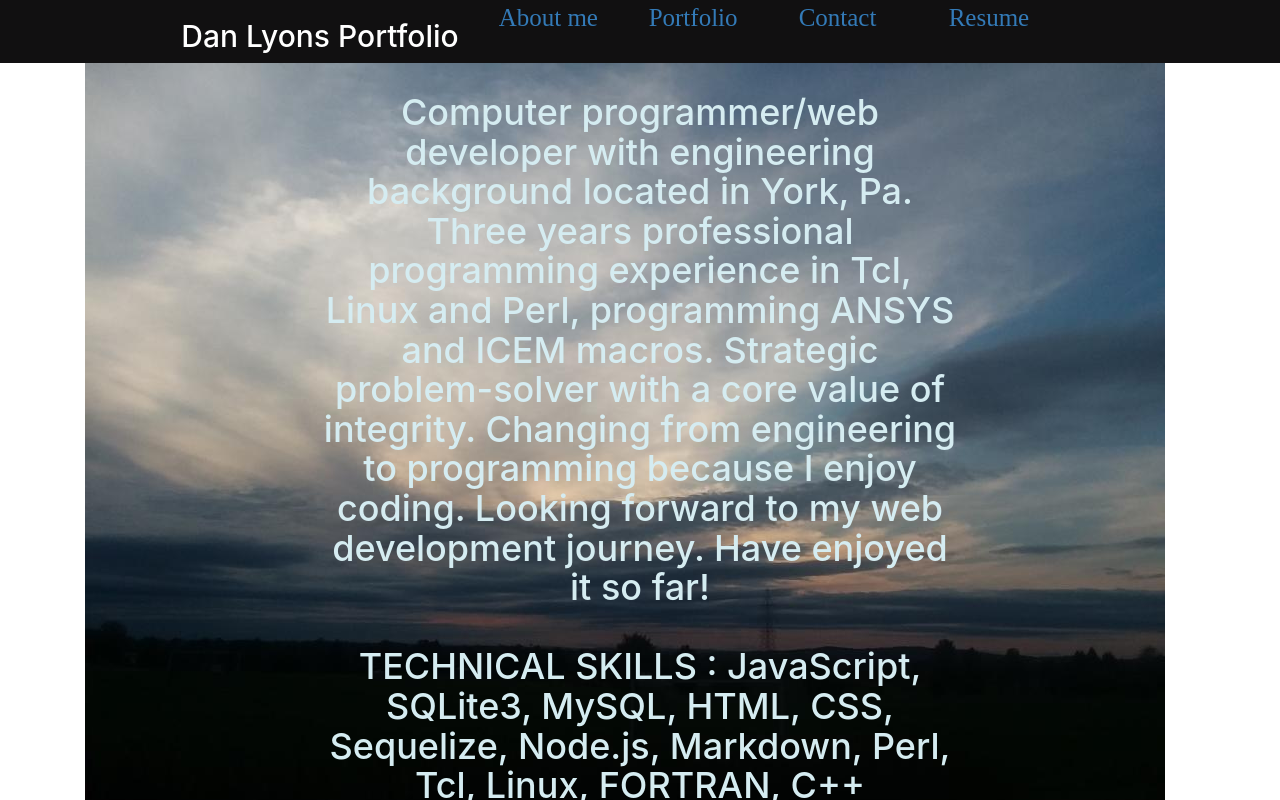
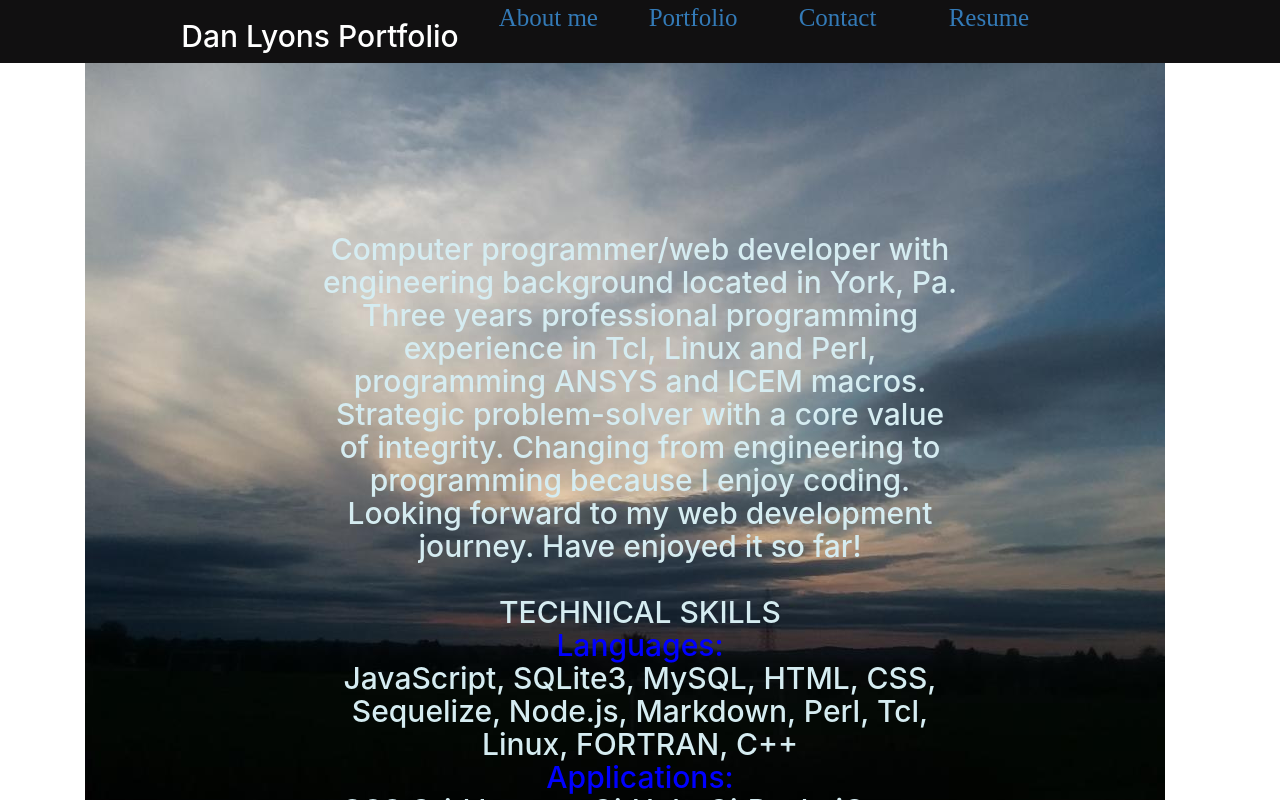
Before and after one commit to dancl6/Test-React4, a React (Create React App) app: page / in a window 1280 px wide. Shown: the top 800 px of the page. Built offline with nearby package versions, Linux system fonts and the light colour scheme.

Commit message:
changed font color of languages and applications in about me

```diff
--- a/src/components/About/index.js
+++ b/src/components/About/index.js
@@ -29,9 +29,9 @@ function About() {
         </Col>
         </Row>
         </Container>
-        <h1 className= "flex-row width h1-overlay">Computer programmer/web developer with engineering background located in York, Pa. Three years professional programming experience in Tcl, Linux and Perl, programming ANSYS and ICEM macros. Strategic problem-solver with a core value of integrity. Changing from engineering to programming because I enjoy coding. Looking forward to my web development journey.  Have enjoyed it so far!  <br></br>  <br></br>     TECHNICAL SKILLS : JavaScript, SQLite3, MySQL, HTML, CSS, Sequelize, Node.js, Markdown, Perl, Tcl, Linux, FORTRAN, C++ Applications: CSS Grid Layout, GitHub, GitBash, jQuery, Express, Bootstrap, HTML DOM Manipulation, Insomnia, Heroku, Moment.js, Object Oriented Programming, Test Driven Development, Jest, Google Map API, Materialize Modals, ANSYS CFX: Pre,Post and Solve, ANSYS Workbench, Design Modeler, ICEM CFD, Unigraphics, Solid Edge, Fluent, FloEFD, MongoDB, Mongoose, React, Redux, Graphql
+        <h2 className= "flex-row width h2-overlay">Computer programmer/web developer with engineering background located in York, Pa. Three years professional programming experience in Tcl, Linux and Perl, programming ANSYS and ICEM macros. Strategic problem-solver with a core value of integrity. Changing from engineering to programming because I enjoy coding. Looking forward to my web development journey.  Have enjoyed it so far!  <br></br>  <br></br>     TECHNICAL SKILLS <br></br> <span className="languages" >Languages:</span> JavaScript, SQLite3, MySQL, HTML, CSS, Sequelize, Node.js, Markdown, Perl, Tcl, Linux, FORTRAN, C++ <br></br> <span className="languages"> Applications:</span> CSS Grid Layout, GitHub, GitBash, jQuery, Express, Bootstrap, HTML DOM Manipulation, Insomnia, Heroku, Moment.js, Object Oriented Programming, Test Driven Development, Jest, Google Map API, Materialize Modals, ANSYS CFX: Pre,Post and Solve, ANSYS Workbench, Design Modeler, ICEM CFD, Unigraphics, Solid Edge, Fluent, FloEFD, MongoDB, Mongoose, React, Redux, Graphql
 
-        </h1>
+        </h2>
         </div>
         </div>
     )
--- a/src/index.css
+++ b/src/index.css
@@ -115,12 +115,17 @@ code {
 .image {
   position: relative;
   width: 100%;
+
 }
 
-.h1-overlay {
+.h2-overlay {
   position: absolute;
   color: rgb(213, 236, 241);
-  top: 10px;
+  top: 150px;
   left: 25%;
   width: 50%;
 }
+
+.languages {
+  color: blue;
+}
```
Also changed, not shown: 12 other files (tests, documents, lock files or other folders).
